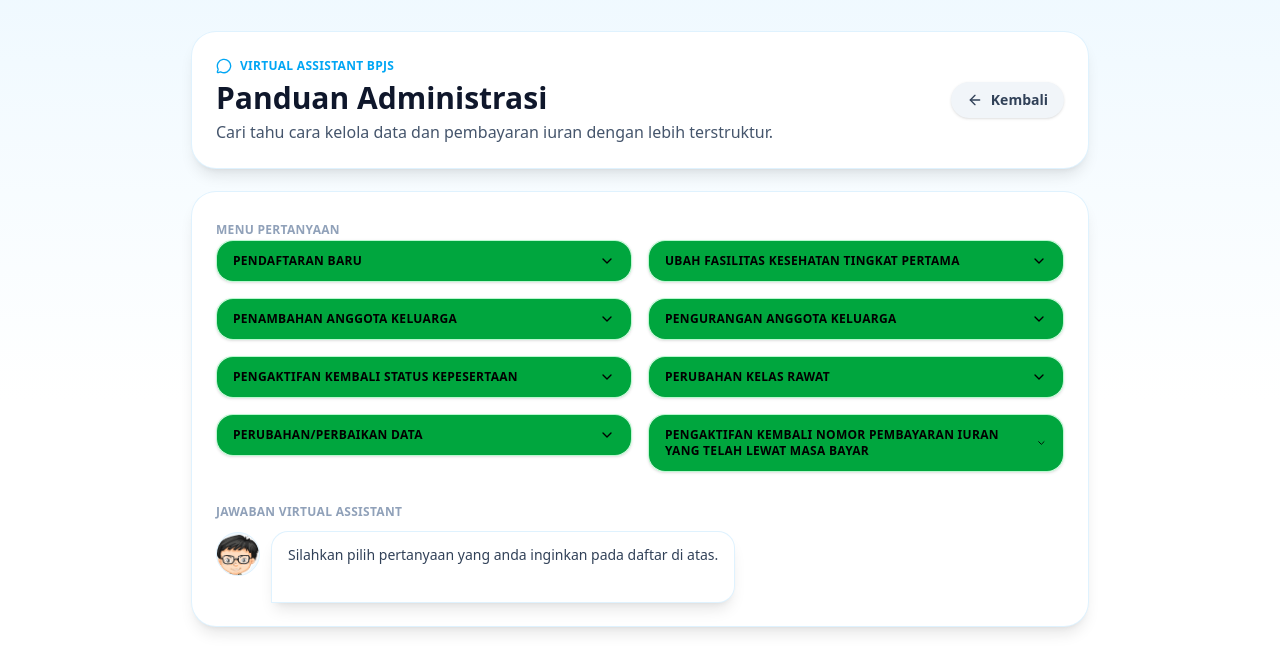
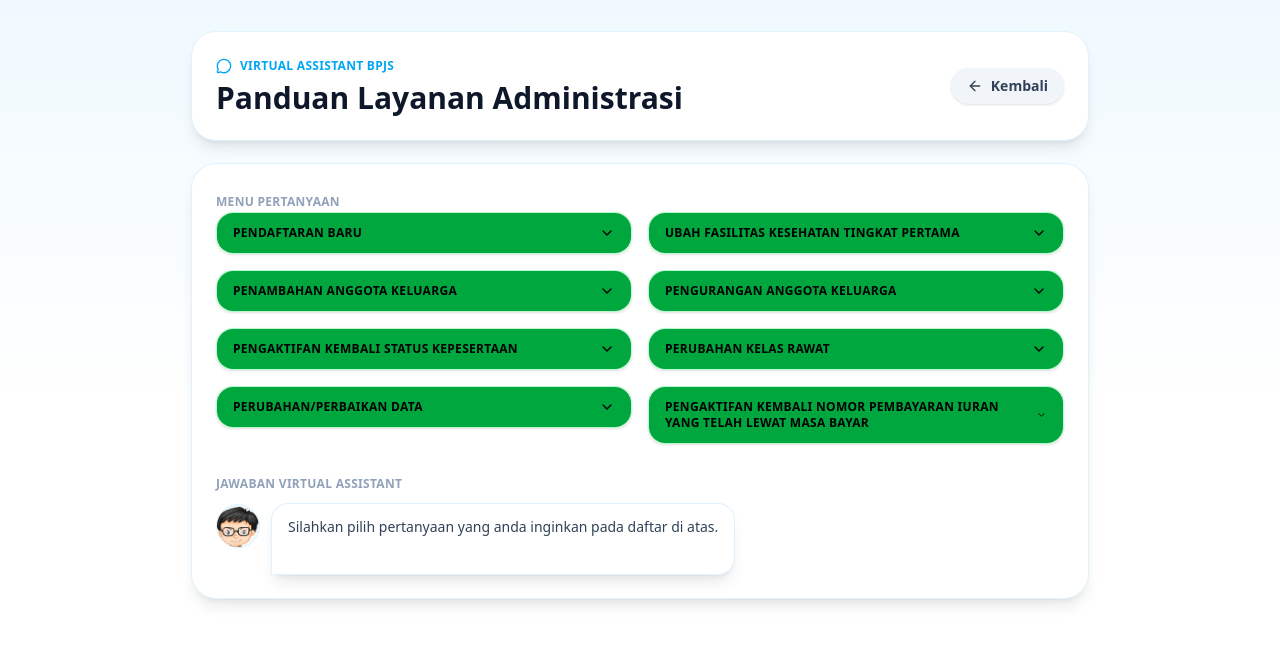
Before and after one commit to alchemn/va-bpjs, a Next.js app: page /administrasi in a window 1280 px wide. Shown: the top 672 px of the page. Built offline with nearby package versions, Linux system fonts and the light colour scheme.

Commit message:
Sesuaikan Lagi

```diff
--- a/app/administrasi/page.tsx
+++ b/app/administrasi/page.tsx
@@ -122,11 +122,8 @@
               Virtual Assistant BPJS
             </p>
             <h1 className="text-2xl font-bold text-slate-900 md:text-3xl">
-              Panduan Administrasi
+              Panduan Layanan Administrasi
             </h1>
-            <p className="text-sm text-slate-600 md:text-base">
-              Cari tahu cara kelola data dan pembayaran iuran dengan lebih terstruktur.
-            </p>
           </div>
           <Link
             href="/"
--- a/app/pengaduan/page.tsx
+++ b/app/pengaduan/page.tsx
@@ -138,6 +138,9 @@
         currentAudio.pause();
         currentAudio.src = "";
       }
+      if ("speechSynthesis" in window) {
+    window.speechSynthesis.cancel();
+  }
     };
   }, [answer]);
 
--- a/public/context.json
+++ b/public/context.json
@@ -67,7 +67,7 @@
       "questions": [
         {
           "q": "Ingin melakukan Pengaduan?",
-          "a": "Terimakasih bapak/ibu sudah mengakses layanan pengaduan program JKN, untuk layananya silahkan bapak/ibu menghubungi care center 165, wa pandawa 0811816565 dan aplikasi Mobile JKN atau bisa berkunjungan langsung ke kantor BPJS Kesehatan terdekat"
+          "a": "Terimakasih bapak/ibu sudah mengakses layanan pengaduan program JKN, untuk layananya silahkan bapak/ibu menghubungi care center 165, wa pandawa 08118165165 dan aplikasi Mobile JKN atau bisa berkunjungan langsung ke kantor BPJS Kesehatan terdekat"
         }
       ]
     }
```
